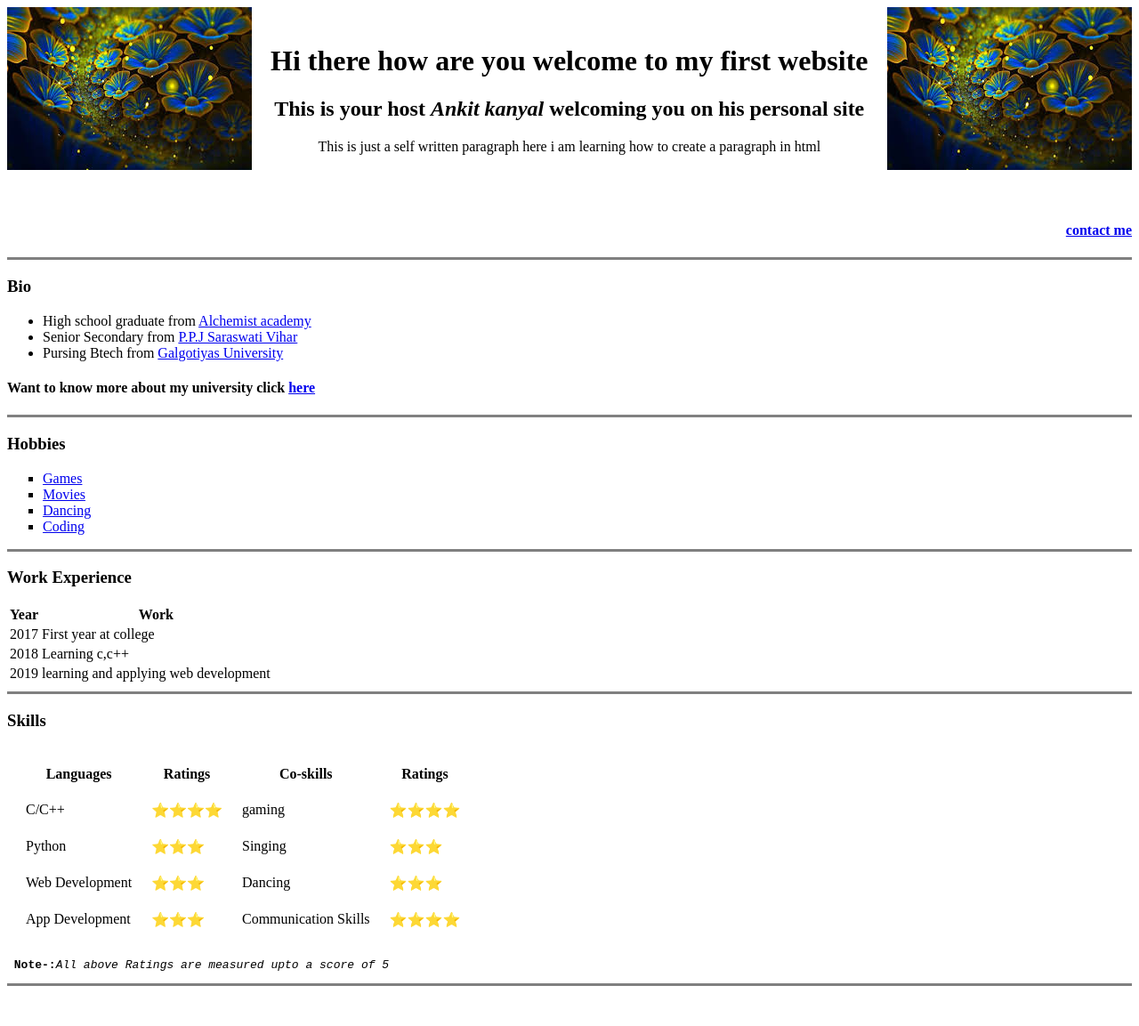
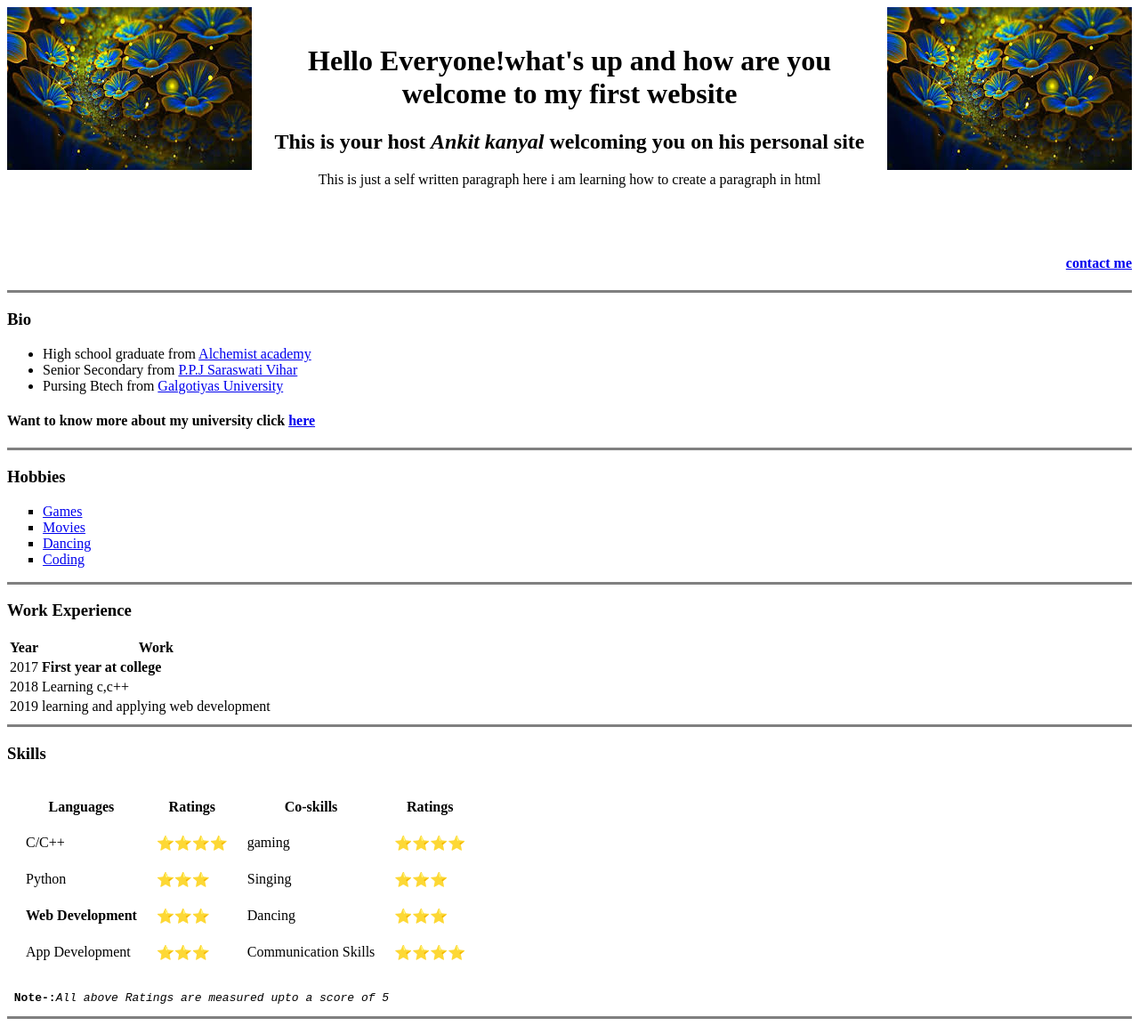
Before and after one commit to Avinash-bot/First-web-page, a plain HTML site: page index.html in a window 1280 px wide. Shown: the whole page at 89% size. Before the commit the page ends 1116 px from the top, so only its background shows below. Drawn offline with Linux system fonts and the light colour scheme.

Commit message:
Update index.html

```diff
--- a/index.html
+++ b/index.html
@@ -15,7 +15,7 @@
     <tr>
       <td>
         <center>
-          <h1>Hi there how are you welcome to my first website</h1>
+          <h1>Hello Everyone!what's up and how are you welcome to my first website</h1>
           <h2>This is your host <strong><em>Ankit kanyal</em></strong> welcoming you on his personal site</h2>
         </center>
         <center>
@@ -58,7 +58,7 @@
     <tbody>
       <tr>
         <td>2017</td>
-        <td>First year at college</td>
+        <td><strong>First year at college</strong></td>
       </tr>
       <tr>
         <td>2018</td>
@@ -95,7 +95,7 @@
       <td>⭐⭐⭐</td>
     </tr>
     <tr>
-      <td>Web Development</td>
+      <td><strong>Web Development</strong></td>
       <td>⭐⭐⭐</td>
       <td>Dancing</td>
       <td>⭐⭐⭐</td>
```
